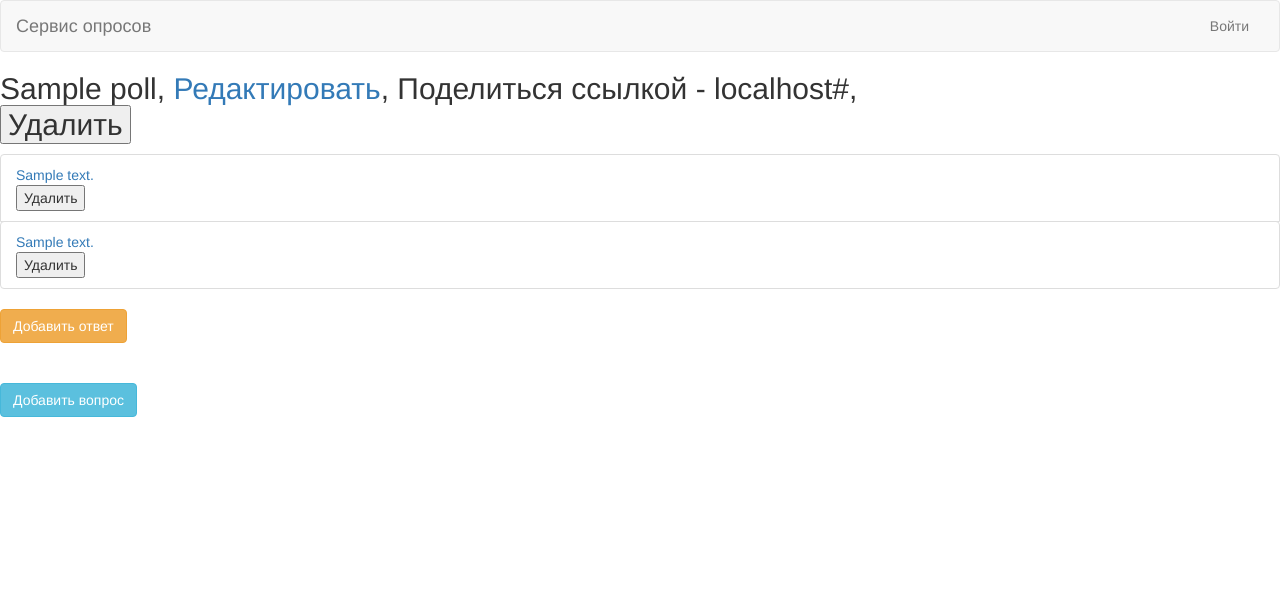
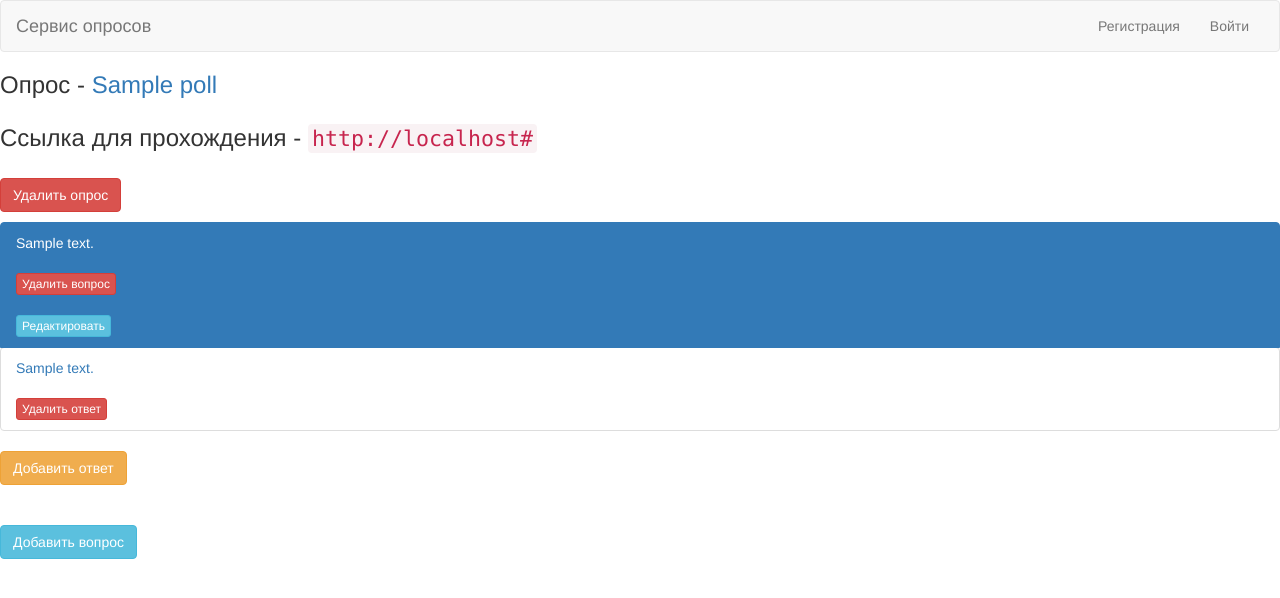
Before and after one commit to alexvassel/poll, a Django app: template templates/rambler/user_poll_details.html in a window 1280 px wide. Shown: the top 598 px of the page. Run offline with Django 3.2, Linux system fonts and the light colour scheme; the template is opened without the code that fills it: most values are stand-ins (such as "Sample title", 1, 10 or a date in 2020); parts of the project's set-up code (start-up, migrations or seed data) failed here and were passed over; some libraries are stand-ins or nearby versions.

Commit message:
layout update + some model ups

```diff
--- a/rambler/models.py
+++ b/rambler/models.py
@@ -26,12 +26,12 @@ class Poll(models.Model):
     name = models.CharField(max_length=30, verbose_name=u'Имя')
     slug = models.SlugField(unique=True, max_length=30)
     weight = models.PositiveSmallIntegerField(verbose_name='Вес')
-    user = models.ForeignKey(PollUser, blank=True, null=True)
     created = models.ForeignKey(PollUser, related_name='created_polls')
 
     def get_absolute_url(self):
         return '/{0}/poll/{1}/'.format(self.created.user.username, self.pk)
 
+    # TODO только если создаем объект
     def save(self, *args, **kwargs):
         self.slug = slugify(unidecode(self.name))
         super(Poll, self).save(*args, **kwargs)
--- a/rambler/urls.py
+++ b/rambler/urls.py
@@ -66,5 +66,5 @@ urlpatterns = [
     url(r'^registration/login/$', 'django.contrib.auth.views.login'),
     url(r'^registration/logout/$', 'django.contrib.auth.views.logout',
         {'next_page': '/'}),
-    url(r'^registration/register/$', views.auth.register, name='register'),
+    url(r'^registration/register/$', views.auth.register, name='registration'),
 ]
--- a/rambler/views/main.py
+++ b/rambler/views/main.py
@@ -17,7 +17,7 @@ class PollListView(ListView):
     context_object_name = 'polls'
 
     def get_queryset(self):
-        return Poll.objects.all().order_by('-weight', '-user__weight')
+        return Poll.objects.all().order_by('-weight', '-created__weight')
 
 
 class PollDetailView(DetailView):
--- a/rambler/views/stat.py
+++ b/rambler/views/stat.py
@@ -20,7 +20,7 @@ class PollsPopularView(ListView):
 
 
 class QuestionsPopularView(ListView):
-    template_name = 'rambler/poll_popular_stat.html'
+    template_name = 'rambler/question_popular_stat.html'
     context_object_name = 'polls'
 
     def get_queryset(self):
--- a/templates/base.html
+++ b/templates/base.html
@@ -41,6 +41,9 @@
                 {% endif %}
               </ul>
               <ul class="nav navbar-nav navbar-right">
+                {% if user.is_anonymous %}
+                    <li><a href="{% url 'registration' %}">Регистрация</a></li>
+                {% endif %}
                 <li>
                   {% if user.is_anonymous %}
                     <a href="{% url 'django.contrib.auth.views.login' %}">Войти</a>
--- a/templates/rambler/index.html
+++ b/templates/rambler/index.html
@@ -1,7 +1,7 @@
 {% extends 'base.html' %}
 
 {% block content %}
-    <h2>Polls</h2>
+    <h2>Все опросы</h2>
     <ul>
         {% for poll in polls %}
             <li>
--- a/templates/rambler/try_poll.html
+++ b/templates/rambler/try_poll.html
@@ -10,9 +10,11 @@
 
 {% block content %}
     <h2 data-pk="{{ poll.pk }}" id="poll" data-finish_url="{% url 'finish_poll' poll.pk %}">{{ poll.name }}</h2>
+        <br>
         {% for question in poll.questions.all %}
             {% answered question as user_answered %}
-            <h3>{{ question.text }}</h3>
+                <h4 class="active">{{ question.text }}</h4>
+                <br>
                 <div class="question">
                     <select data-question="{{ question.pk }}" class="form-control question-root"{% if user_answered %}
                                 disabled
@@ -27,6 +29,7 @@
                         <button type="button" class="btn btn-primary answer">Ответить</button>
                     {% endif %}
                 </div>
+            <br>
         {% endfor %}
     <br><br>
     <a href="#" class="btn btn-danger finish-poll" role="button">Завершить опрос</a>
--- a/templates/rambler/user_poll_details.html
+++ b/templates/rambler/user_poll_details.html
@@ -1,30 +1,35 @@
 {% extends 'base.html' %}
 
 {% block content %}
-    <h2>{{ poll.name }},
-        <a href="{% url "user_poll_edit" request.user.polluser poll.pk %}">Редактировать</a>,
-        Поделиться ссылкой - {{ request.get_host }}{% url "try_poll" poll.slug %},
+    <h3>Опрос - <a href="{% url "user_poll_edit" request.user.polluser poll.pk %}">{{ poll.name }}</a>
+        <br><br>
+        Ссылка для прохождения - <code>http://{{ request.get_host }}{% url "try_poll" poll.slug %}</code>
+        <br><br>
         <form method="POST" action="{% url "user_poll_delete" request.user.polluser poll.pk %}">
             {% csrf_token %}
-            <input type="submit" value="Удалить"/>
+            <input type="submit" value="Удалить опрос" class="btn btn-danger"/>
         </form>
-    </h2>
+    </h3>
     <ul class="list-group">
         {% for question in poll.questions.all %}
-            <li class="list-group-item">
-                <a href="{% url "question_edit" request.user.polluser poll.pk question.pk %}">{{ question.text }}</a>
+            <li class="list-group-item active">
+                {{ question.text }}
+                <br><br>
                 <form method="POST" action="{% url "question_delete" request.user.polluser question.poll.pk question.pk %}">
                     {% csrf_token %}
-                    <input type="submit" value="Удалить"/>
+                    <input type="submit" value="Удалить вопрос" class="btn btn-danger btn-xs"/>
                 </form>
+                <br>
+                <a href="{% url "question_edit" request.user.polluser poll.pk question.pk %} %}" class="btn btn-info btn-xs" role="button">Редактировать</a>
             </li>
             <ul class="list-group">
                 {% for answer in question.answers.all %}
                     <li class="list-group-item">
                         <a href="{% url "answer_edit" request.user.polluser poll.pk question.pk answer.pk %}">{{ answer.text }}</a>
+                        <br><br>
                         <form method="POST" action="{% url "answer_delete" request.user.polluser answer.question.poll.pk answer.question.pk answer.pk %}">
                             {% csrf_token %}
-                            <input type="submit" value="Удалить"/>
+                            <input type="submit" value="Удалить ответ" class="btn btn-danger btn-xs"/>
                     </form>
                     </li>
                 {% endfor %}
```
Also changed, not shown: templates/rambler/question_popular_stat.html (added, +10 -0 lines).
